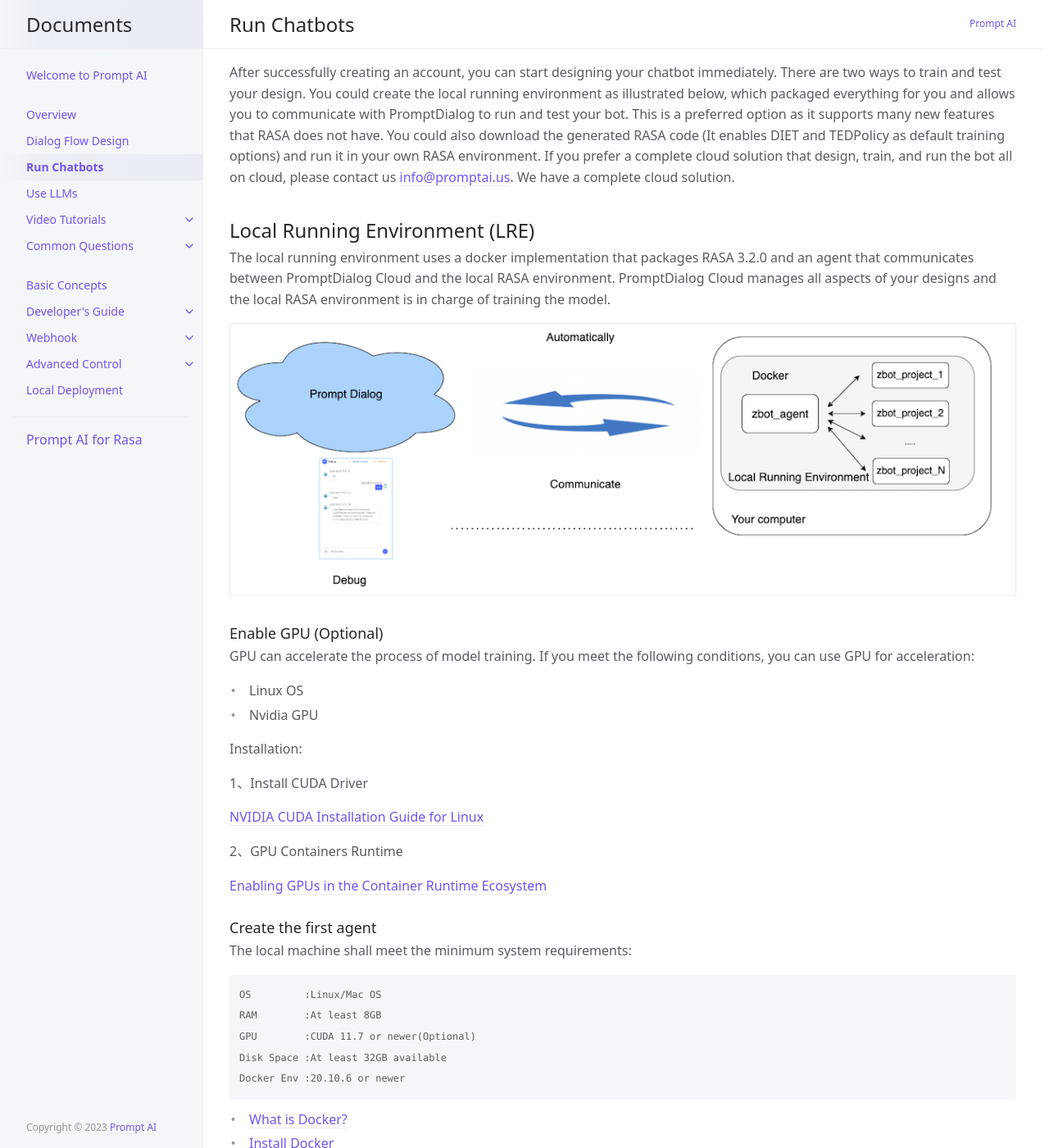
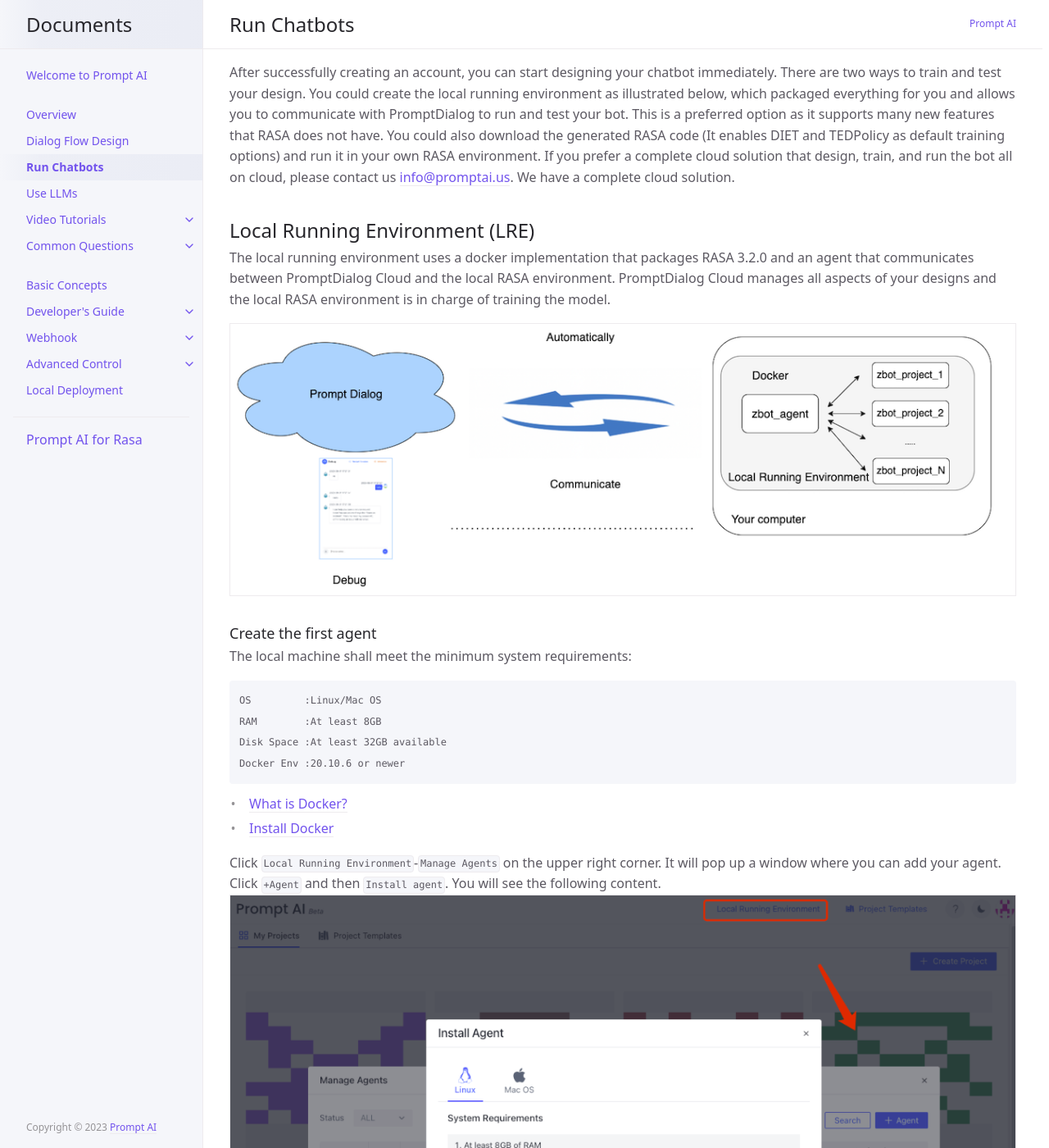
Before and after one commit to ws-cd/ws-cd.github.io, a Jekyll site: the page built from docs/run_bots.md, in a window 1280 px wide and 1400 px high. Shown: the whole window at 82% size. Built offline with Jekyll 4.4.1, drawn with Linux system fonts in a browser that asks for light colours.

Commit message:
1、clear GPU

````diff
--- a/docs/run_bots.md
+++ b/docs/run_bots.md
@@ -14,29 +14,12 @@ The local running environment uses a docker implementation that packages RASA 3.
 
 ![03-local-running-env.png](/assets/images/local_running_env/03-local-running-env.png)
 
-### Enable GPU (Optional)
-GPU can accelerate the process of model training. If you meet the following conditions, you can use GPU for acceleration:
-
-- Linux OS
-- Nvidia GPU
-
-Installation:
-
-1、Install CUDA Driver
-
-[NVIDIA CUDA Installation Guide for Linux](https://docs.nvidia.com/cuda/cuda-installation-guide-linux/index.html)
-
-2、GPU Containers Runtime
-
-[Enabling GPUs in the Container Runtime Ecosystem](https://developer.nvidia.com/blog/gpu-containers-runtime/)
-
 ### Create the first agent
 The local machine shall meet the minimum system requirements:
 
 ```text
 OS         :Linux/Mac OS
 RAM        :At least 8GB
-GPU        :CUDA 11.7 or newer(Optional)
 Disk Space :At least 32GB available
 Docker Env :20.10.6 or newer
 ```
````
